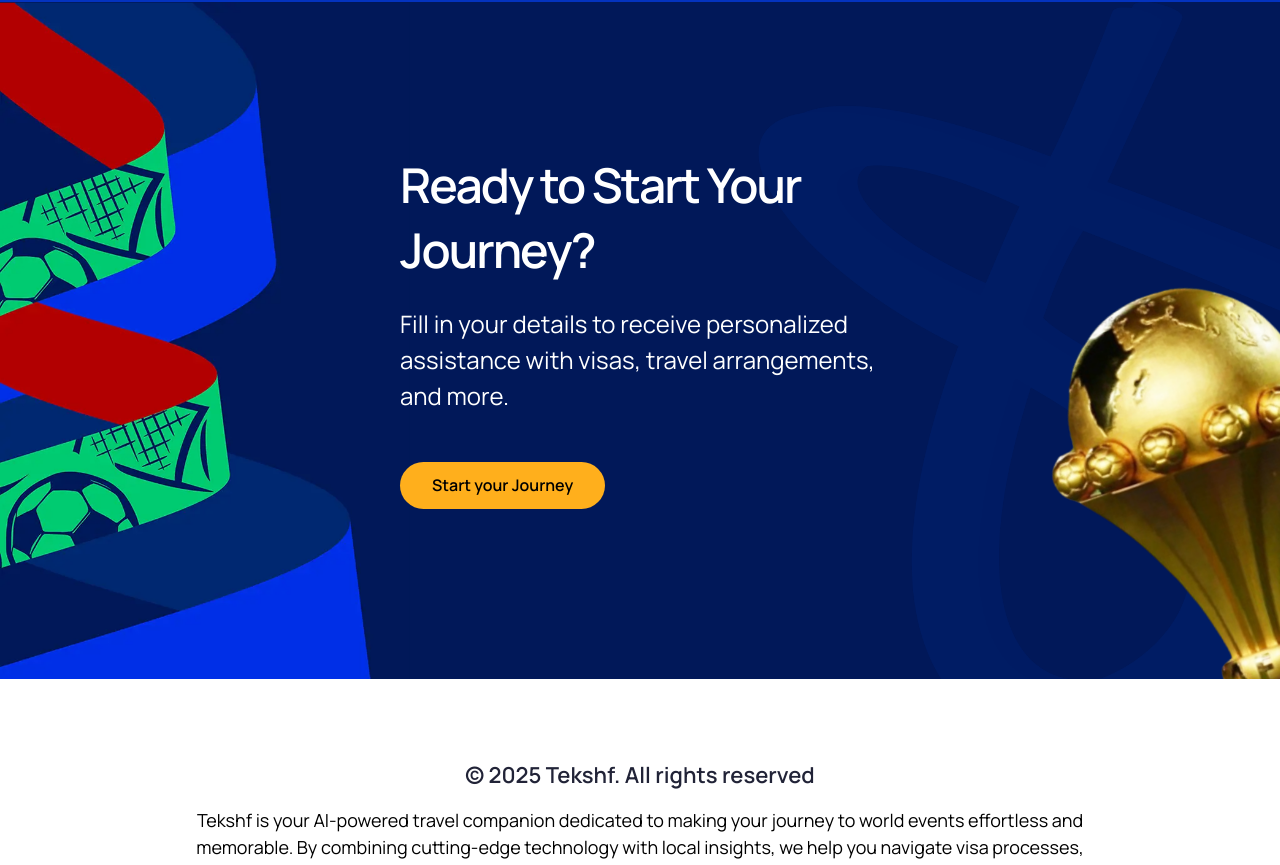
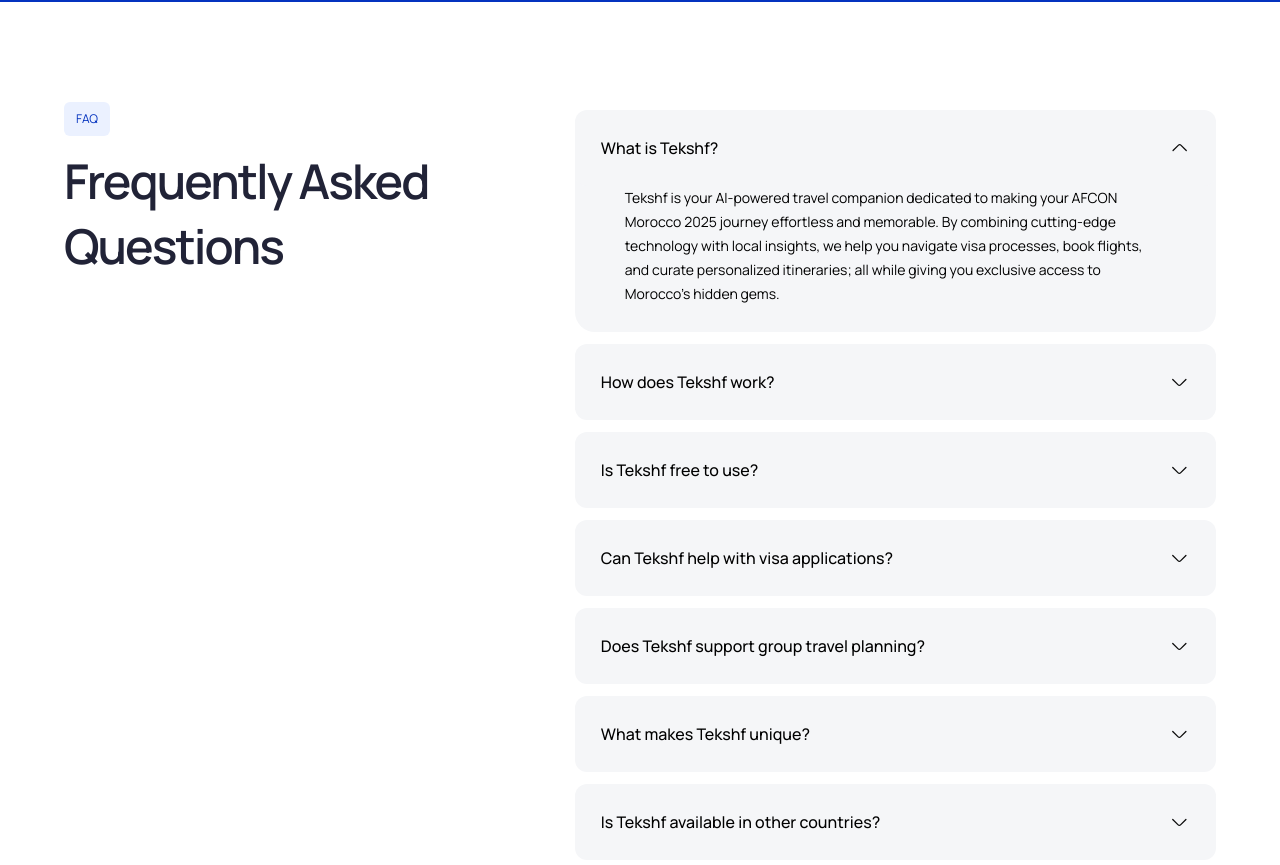
Before and after one commit to Mykel-Eze/tekshf, a Nuxt app: page / in a window 1280 px wide. Shown: the part 3655-4520 px from the top of the page. Built offline with nearby package versions, Linux system fonts and the light colour scheme.

Commit message:
FAQ Section done

```diff
--- a/assets/css/home.css
+++ b/assets/css/home.css
@@ -242,7 +242,6 @@
     letter-spacing: -1px;
 }
 section#about .section-label {
-    margin: 0;
     background: rgba(255, 255, 255, 0.5);
 }
 
@@ -316,10 +315,66 @@
 /**** end of Coming-Soon-Section Styles ****/
 
 /**** FAQ-Section Styles ****/
+section#faq {
+    position: relative;
+    padding: 100px 0;
+}
+.faq-content-wrapper {
+    display: grid;
+    grid-template-columns: minmax(40%, 450px) 1fr;
+    gap: 50px;
+}
+section#faq ul.collapsible {
+    display: flex;
+    flex-direction: column;
+    gap: 12px;
+    box-shadow: none;
+    border: none;
+}
+section#faq ul.collapsible li {
+    background-color: #F5F6F8;
+    border: none;
+    border-radius: 20px;
+}
+section#faq ul.collapsible li img.caret-icon {
+    transform: rotate(0deg);
+    transition: all 1.2s;
+}
+section#faq ul.collapsible li.active img.caret-icon {
+    transform: rotate(180deg);
+}
+section#faq ul.collapsible li .collapsible-header {
+    background-color: #F5F6F8;
+    border: none;
+    border-radius: 12px;
+    font-size: 16px;
+    font-family: var(--font-medium);
+    padding: 26px;
+}
+section#faq ul.collapsible li .collapsible-body {
+    font-size: 14px;
+    line-height: 24px;
+    padding: 0 50px 26px;
+    border: none;
+}
 
 @media (max-width: 992px) {}
 
-@media (max-width: 600px) {}
+@media (max-width: 768px) {
+    section#faq {
+        padding: 64px 0;
+    }
+    .faq-content-wrapper {
+        grid-template-columns: 100%;
+        gap: 32px;
+    }
+}
+
+@media (max-width: 600px) {
+    section#faq ul.collapsible li .collapsible-body {
+        padding: 0 45px 26px 50px;
+    }
+}
 /**** end of FAQ-Section Styles ****/
 
 /**** Ready-To-Start-Section Styles ****/
--- a/components/AboutSection.vue
+++ b/components/AboutSection.vue
@@ -7,7 +7,7 @@
             <img src="~/assets/images/disscover-left-side.png" alt="about" class="w-full md:w-[80%]" />
           </div>
           <div class="about-txt-wrapper text-[#02144A]">
-            <div class="section-label">About</div>
+            <div class="section-label mag-0">About</div>
             <h2 class="section-title mt-[12px] mb-[24px]">Discover Tekshf</h2>
             <p class="text-[16px] md:text-[16px]">
               Tekshf is your AI-powered travel companion dedicated to making your AFCON Morocco
--- a/components/FaqSection.vue
+++ b/components/FaqSection.vue
@@ -1,13 +1,106 @@
 <template>
-  <div>
+    <section id="faq" class="scrollspy">
+        <div class="row full-height">
+            <div class="container full-height">
+                <div class="faq-content-wrapper">
+                    <div class="faq-title-side">
+                        <div class="section-label mag-0">FAQ</div>
+                        <h1 class="section-title mt-[12px] mb-[24px]">Frequently Asked Questions</h1>
+                    </div>
 
-  </div>
+                    <div class="faq-accordion-wrapper">
+                        <ul class="collapsible">
+                            <li class="active">
+                                <div class="collapsible-header flex justify-between">
+                                    <span>What is Tekshf?</span>
+                                    <img src="~/assets/images/caret.svg" alt="caret" class="caret-icon">
+                                </div>
+                                <div class="collapsible-body">
+                                    Tekshf is your AI-powered travel companion dedicated to making your AFCON
+                                    Morocco 2025 journey effortless and memorable. By combining cutting-edge
+                                    technology with local insights, we help you navigate visa processes, book
+                                    flights, and curate personalized itineraries; all while giving you exclusive
+                                    access to Morocco’s hidden gems.
+                                </div>
+                            </li>
+                            <li>
+                                <div class="collapsible-header flex justify-between">
+                                    <span>How does Tekshf work?</span>
+                                    <img src="~/assets/images/caret.svg" alt="caret" class="caret-icon">
+                                </div>
+                                <div class="collapsible-body">
+                                    Tekshf uses advanced AI algorithms to analyze your preferences and travel needs.
+                                    It then provides tailored recommendations, assists with bookings, and offers
+                                    real-time support to ensure a seamless travel experience.
+                                </div>
+                            </li>
+                            <li>
+                                <div class="collapsible-header flex justify-between">
+                                    <span>Is Tekshf free to use?</span>
+                                    <img src="~/assets/images/caret.svg" alt="caret" class="caret-icon">
+                                </div>
+                                <div class="collapsible-body">
+                                    Tekshf offers both free and premium plans. The free plan includes basic features,
+                                    while the premium plan unlocks advanced functionalities like personalized itineraries
+                                    and priority support.
+                                </div>
+                            </li>
+                            <li>
+                                <div class="collapsible-header flex justify-between">
+                                    <span>Can Tekshf help with visa applications?</span>
+                                    <img src="~/assets/images/caret.svg" alt="caret" class="caret-icon">
+                                </div>
+                                <div class="collapsible-body">
+                                    Yes, Tekshf provides guidance on visa requirements and assists with the application
+                                    process by offering step-by-step instructions and necessary documentation checklists.
+                                </div>
+                            </li>
+                            <li>
+                                <div class="collapsible-header flex justify-between">
+                                    <span>Does Tekshf support group travel planning?</span>
+                                    <img src="~/assets/images/caret.svg" alt="caret" class="caret-icon">
+                                </div>
+                                <div class="collapsible-body">
+                                    Absolutely! Tekshf allows you to plan group trips by coordinating itineraries,
+                                    sharing travel plans, and managing bookings for multiple travelers.
+                                </div>
+                            </li>
+                            <li>
+                                <div class="collapsible-header flex justify-between">
+                                    <span>What makes Tekshf unique?</span>
+                                    <img src="~/assets/images/caret.svg" alt="caret" class="caret-icon">
+                                </div>
+                                <div class="collapsible-body">
+                                    Tekshf stands out by combining AI technology with local expertise to deliver
+                                    personalized travel experiences. It goes beyond standard travel apps by uncovering
+                                    hidden gems and providing real-time assistance throughout your journey.
+                                </div>
+                            </li>
+                            <li>
+                                <div class="collapsible-header flex justify-between">
+                                    <span>Is Tekshf available in other countries?</span>
+                                    <img src="~/assets/images/caret.svg" alt="caret" class="caret-icon">
+                                </div>
+                                <div class="collapsible-body">
+                                    Currently, Tekshf is focused on AFCON Morocco 2025, but we plan to expand to other
+                                    destinations in the future. Stay tuned for updates on our upcoming offerings!
+                                </div>
+                            </li>
+                        </ul>
+                    </div>
+                </div>
+            </div>
+        </div>
+    </section>
 </template>
 
 <script lang="ts" setup>
+import M from 'materialize-css';
 
+onMounted(() => {
+    var elemsCollapsible = document.querySelectorAll('.collapsible');
+    M.Collapsible.init(elemsCollapsible);
+});
 </script>
 
-<style>
-
-</style>
+<style></style>
--- a/pages/index.vue
+++ b/pages/index.vue
@@ -11,6 +11,12 @@
     <!-- Partnership Section -->
     <PartnershipSection />
 
+    <!-- Product Section -->
+    <!-- <ProductSection /> -->
+
+    <!-- FAQ Section -->
+    <FaqSection />
+
     <!-- Ready-To-Start Section -->
     <ReadyToStartSection />
 </template>
@@ -18,8 +24,7 @@
 <style src="~/assets/css/home.css"></style>
 
 <script lang="ts" setup>
-
-    useHead({
-        title: 'Home'
-    })
+    // useHead({
+    //     title: 'Home'
+    // })
 </script>
```
